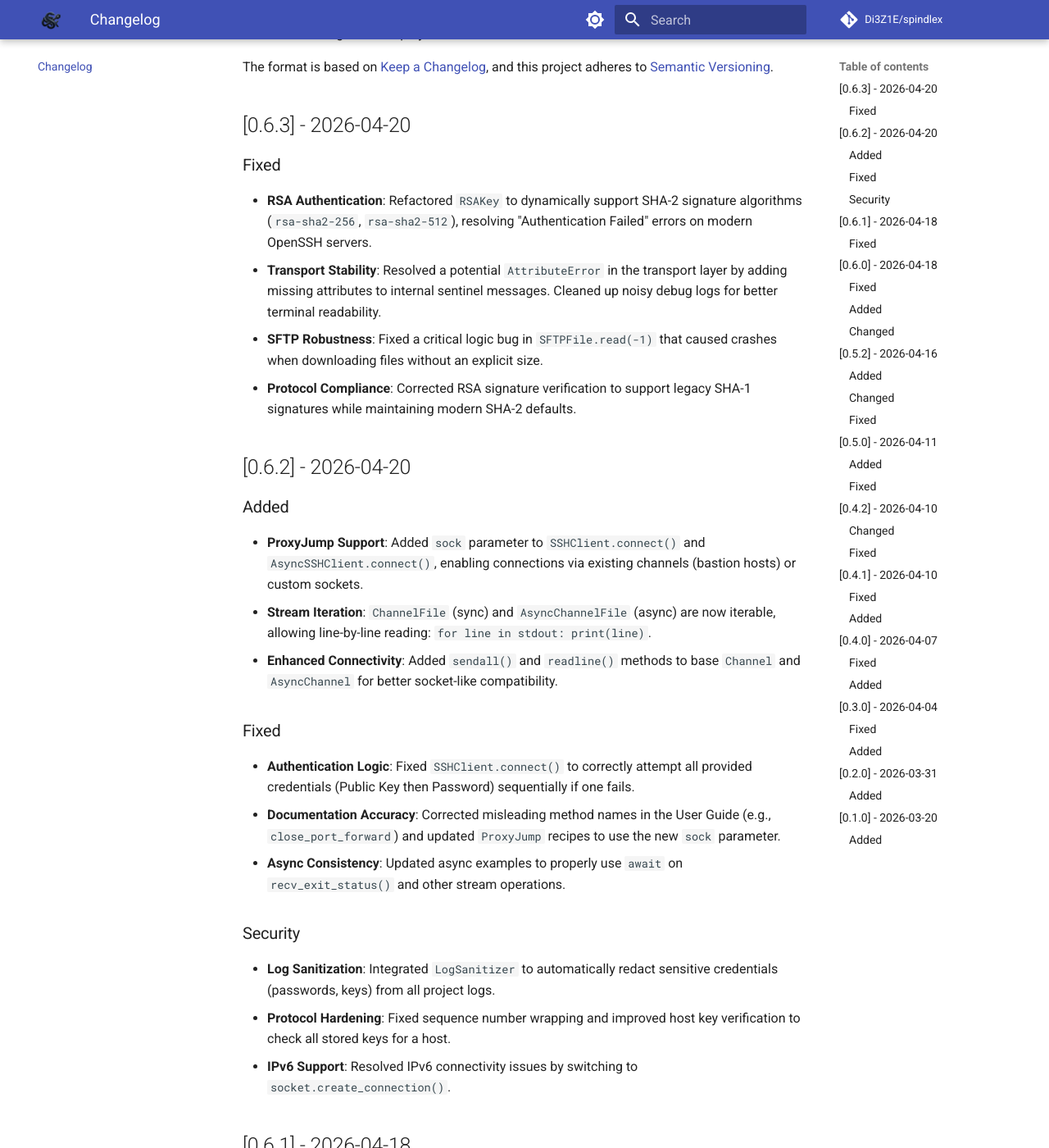
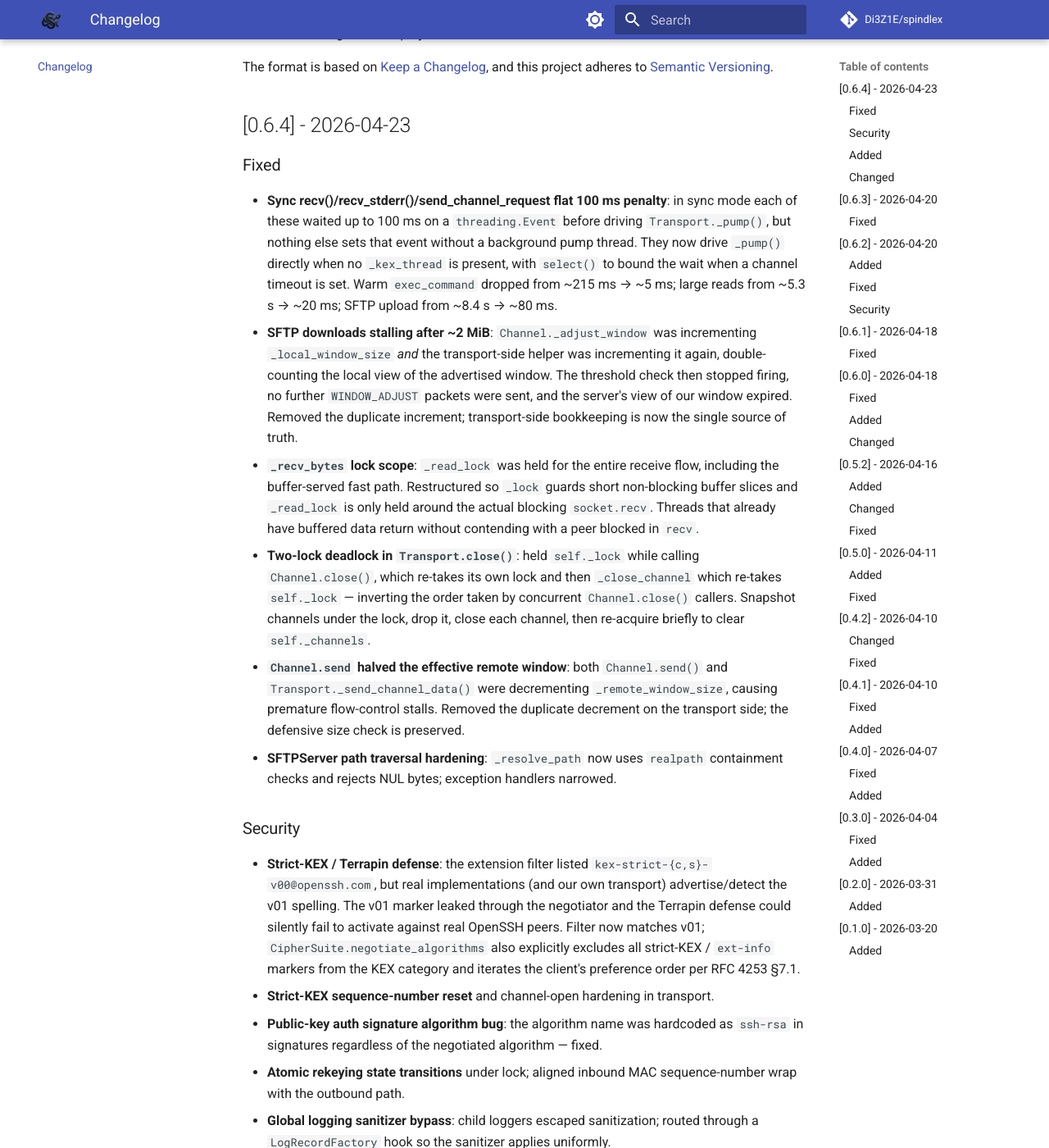
Before and after one commit to stratza/spindlex, an MkDocs documentation site: the page built from docs/changelog.md, in a window 1280 px wide and 1400 px high, scrolled down 200 px. Shown: the whole window at 82% size. Built offline with MkDocs 1.6.1 and Material for MkDocs 9.7.7, drawn with Linux system fonts in a browser that asks for light colours; comment, search, counter and statistics services are not loaded; some of the changed text lies outside the part shown.

Commit message:
chore(release): prepare 0.6.4
Bump version metadata across pyproject.toml, _version.py, CITATION.cff
and the README socket badge. Add the 0.6.4 changelog entry summarizing
the 31 commits since v0.6.3 (sync-mode pump and window double-increment
fixes, transport lock-scope and close-deadlock fixes, send-side window
double-decrement, strict-KEX / Terrapin v01 marker, pubkey-auth signature
algorithm fix, log sanitizer for child loggers, SHA-1 RSA gating, default
to RejectPolicy, Channel/Transport context managers, async SFTP
rename/chmod/normalize, cross-library benchmark script, test reorg, and
the real-server CI job).

Also fix scripts/release.py: it pointed at CHANGELOG.md (file is at
docs/changelog.md) and tests/unit/ (removed by the test reorg). The
helper now matches the actual repo layout.

```diff
--- a/docs/changelog.md
+++ b/docs/changelog.md
@@ -3,6 +3,36 @@
 All notable changes to this project will be documented in this file.
 
 The format is based on [Keep a Changelog](https://keepachangelog.com/en/1.0.0/), and this project adheres to [Semantic Versioning](https://semver.org/spec/v2.0.0.html).
+
+## [0.6.4] - 2026-04-23
+
+### Fixed
+*   **Sync recv()/recv_stderr()/send_channel_request flat 100 ms penalty**: in sync mode each of these waited up to 100 ms on a `threading.Event` before driving `Transport._pump()`, but nothing else sets that event without a background pump thread. They now drive `_pump()` directly when no `_kex_thread` is present, with `select()` to bound the wait when a channel timeout is set. Warm `exec_command` dropped from ~215 ms → ~5 ms; large reads from ~5.3 s → ~20 ms; SFTP upload from ~8.4 s → ~80 ms.
+*   **SFTP downloads stalling after ~2 MiB**: `Channel._adjust_window` was incrementing `_local_window_size` *and* the transport-side helper was incrementing it again, double-counting the local view of the advertised window. The threshold check then stopped firing, no further `WINDOW_ADJUST` packets were sent, and the server's view of our window expired. Removed the duplicate increment; transport-side bookkeeping is now the single source of truth.
+*   **`_recv_bytes` lock scope**: `_read_lock` was held for the entire receive flow, including the buffer-served fast path. Restructured so `_lock` guards short non-blocking buffer slices and `_read_lock` is only held around the actual blocking `socket.recv`. Threads that already have buffered data return without contending with a peer blocked in `recv`.
+*   **Two-lock deadlock in `Transport.close()`**: held `self._lock` while calling `Channel.close()`, which re-takes its own lock and then `_close_channel` which re-takes `self._lock` — inverting the order taken by concurrent `Channel.close()` callers. Snapshot channels under the lock, drop it, close each channel, then re-acquire briefly to clear `self._channels`.
+*   **`Channel.send` halved the effective remote window**: both `Channel.send()` and `Transport._send_channel_data()` were decrementing `_remote_window_size`, causing premature flow-control stalls. Removed the duplicate decrement on the transport side; the defensive size check is preserved.
+*   **SFTPServer path traversal hardening**: `_resolve_path` now uses `realpath` containment checks and rejects NUL bytes; exception handlers narrowed.
+
+### Security
+*   **Strict-KEX / Terrapin defense**: the extension filter listed `kex-strict-{c,s}-v00@openssh.com`, but real implementations (and our own transport) advertise/detect the v01 spelling. The v01 marker leaked through the negotiator and the Terrapin defense could silently fail to activate against real OpenSSH peers. Filter now matches v01; `CipherSuite.negotiate_algorithms` also explicitly excludes all strict-KEX / `ext-info` markers from the KEX category and iterates the client's preference order per RFC 4253 §7.1.
+*   **Strict-KEX sequence-number reset** and channel-open hardening in transport.
+*   **Public-key auth signature algorithm bug**: the algorithm name was hardcoded as `ssh-rsa` in signatures regardless of the negotiated algorithm — fixed.
+*   **Atomic rekeying state transitions** under lock; aligned inbound MAC sequence-number wrap with the outbound path.
+*   **Global logging sanitizer bypass**: child loggers escaped sanitization; routed through a `LogRecordFactory` hook so the sanitizer applies uniformly.
+*   **SHA-1 RSA gated**: signatures over SHA-1 now require an explicit `allow_sha1=True` and emit a `DeprecationWarning`.
+*   **Defaults shifted to secure-by-default**: docs, examples, and shipped demos now lead with `RejectPolicy` and a known_hosts helper instead of `AutoAddPolicy`.
+
+### Added
+*   **`Channel` / `Transport` context-manager support** (`with channel:` / `with transport:`).
+*   **`AsyncSFTPClient.rename` / `chmod` / `normalize`** implementations.
+*   **`scripts/benchmark_compare.py`**: cross-library SSH/SFTP benchmark vs paramiko and asyncssh across handshake, exec_command (small + ~1.4 MB), SFTP upload/download, and 10 parallel handshakes. Per-library failures are isolated and rendered as `FAILED -- <error>` instead of aborting the run.
+
+### Changed
+*   **Test layout**: ~50 test files reorganized into per-component subfolders (`auth/`, `channel/`, `client/`, `crypto/`, `hostkeys/`, `log/`, `misc/`, `protocol/`, `real_server/`, `sftp/`, `transport/`); imports re-grouped per first-party isort rules.
+*   **CI**: added `real-server-tests` job (OpenSSH Docker); `real_server` marker excluded from the unit-tests job.
+*   **Channel timeout no longer hangs**: replaced blocking `_pump()` with `select()`-bounded waits when a channel timeout is set.
+*   **Project description**: dropped the technically inaccurate "pure-Python" claim.
 
 ## [0.6.3] - 2026-04-20
 
--- a/pyproject.toml
+++ b/pyproject.toml
@@ -4,7 +4,7 @@ build-backend = "setuptools.build_meta"
 
 [project]
 name = "spindlex"
-version = "0.6.3"
+version = "0.6.4"
 
 description = "A modern, high-performance SSHv2 and SFTP client/server library"
 readme = "README.md"
--- a/spindlex/_version.py
+++ b/spindlex/_version.py
@@ -1,7 +1,7 @@
 # spindlex/_version.py
 
-__version__ = "0.6.3"
-__version_info__ = (0, 6, 3)
+__version__ = "0.6.4"
+__version_info__ = (0, 6, 4)
 
 
 def get_version() -> str:
```
Also changed, not shown: README.md (+1 -1 lines), 2 other files.
